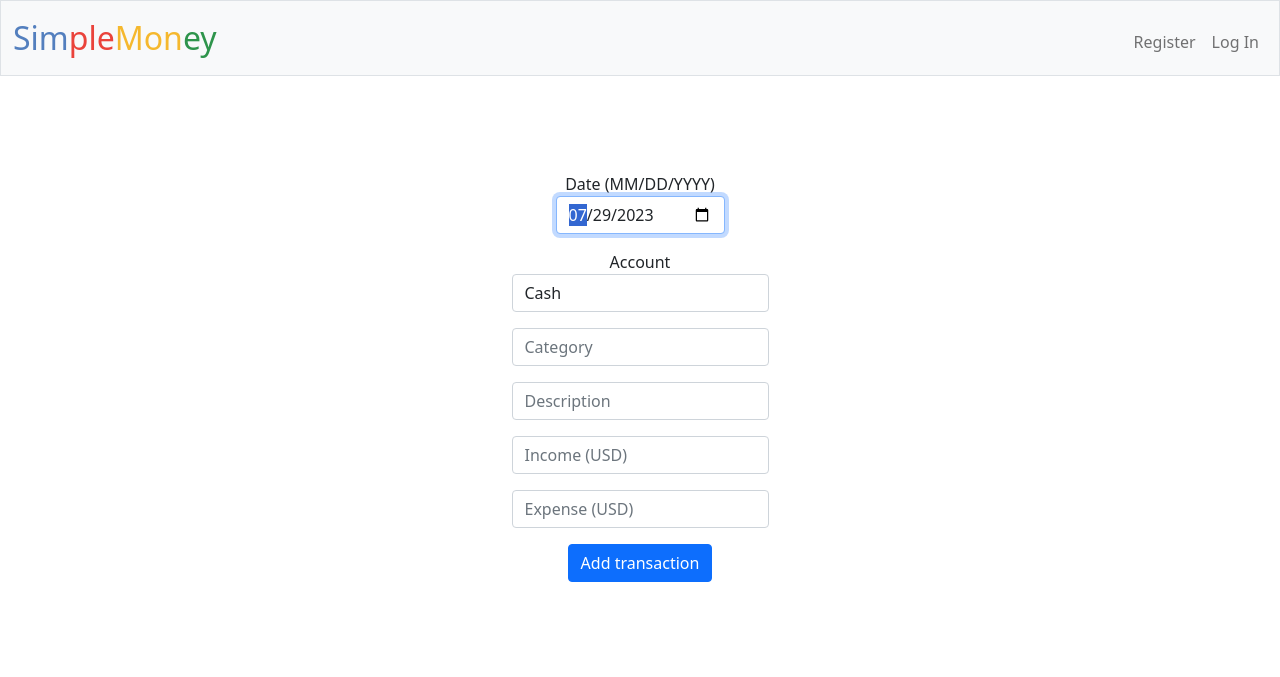
After one commit to TeeraThew/CS50_Final_Project, a Flask app: template templates/add_transactions.html in a window 1280 px wide. The commit adds this page. Shown: the top 677 px of the page. Run offline with Flask 3, Linux system fonts and the light colour scheme; the template is opened without the code that fills it, so the values that code supplies are empty.

Commit message:
Do add_transactions, history

```diff
--- a/app.py
+++ b/app.py
@@ -13,7 +13,7 @@ from sqlalchemy.ext.automap import automap_base
 # Flask-SQLAlchemy is an extension for Flask that adds support for SQLAlchemy to your application.
 from flask_sqlalchemy import SQLAlchemy
 
-from flask import Flask, flash, redirect, render_template, request, session
+from flask import Flask, flash, redirect, render_template, request, session, url_for
 from flask_session import Session
 from tempfile import mkdtemp
 from werkzeug.security import check_password_hash, generate_password_hash
@@ -149,21 +149,21 @@ def index():
 
     # Get the balance of each account
     transactions_db = cur.execute(
-        "SELECT * FROM transactions WHERE user_id = :user_id GROUP BY account", {'user_id': user_id}
+        "SELECT account, SUM(income) AS total_income, SUM(expense) AS total_expense  FROM transactions WHERE user_id = :user_id GROUP BY account", {'user_id': user_id}
     )
     transactions_db = transactions_db.fetchall()
 
     # Add the key "balance" to each dictionary in the list of transactions
     for row in transactions_db:
-        row["balance"] = row["income"] - row["expense"]
+        row["balance"] = row["total_income"] - row["total_expense"]
 
     # Total income, total expense, total balance from all accounts
     income_total = 0
     expense_total = 0
     balance_total = 0
     for row in transactions_db:
-        income_total += row["income"]
-        expense_total += row["expense"]
+        income_total += row["total_income"]
+        expense_total += row["total_expense"]
         balance_total += row["balance"]
 
     # Find how much cash the user currently has in the table "users"
@@ -180,20 +180,6 @@ def index():
         balance_total=balance_total,
         user_cash=user_cash
     )
-
-
-@app.route("/add_transactions", methods=["GET", "POST"])
-@login_required
-def buy():
-    """Buy shares of stock"""
-    return apology("TODO")
-
-
-@app.route("/history")
-@login_required
-def history():
-    """Show history of transactions"""
-    return apology("TODO")
 
 
 @app.route("/login", methods=["GET", "POST"])
@@ -244,13 +230,6 @@ def logout():
 
     # Redirect user to login form
     return redirect("/")
-
-
-@app.route("/quote", methods=["GET", "POST"])
-@login_required
-def quote():
-    """Get stock quote."""
-    return apology("TODO")
 
 
 @app.route("/register", methods=["GET", "POST"])
@@ -323,10 +302,89 @@ def register():
         return render_template("register.html")
 
 
-@app.route("/sell", methods=["GET", "POST"])
+@app.route("/history")
 @login_required
-def sell():
-    """Sell shares of stock"""
+def history():
+    """Show history of transactions"""
+    # Get current user's id
+    user_id = session["user_id"]
+
+    # Get user's transactions
+    transactions_db = cur.execute(
+        "SELECT * FROM transactions WHERE user_id = :user_id", {'user_id': user_id}
+    )
+    transactions_db = transactions_db.fetchall()
+
+    # Add the key "balance" to each dictionary in the list of transactions
+    for row in transactions_db:
+        row["balance"] = row["income"] - row["expense"]
+
+    return render_template("history.html", transactions_db=transactions_db)
+
+
+@app.route("/add_transactions", methods=["GET", "POST"])
+@login_required
+def add_transactions():
+    """Add transactions"""
+    # User reached route via GET
+    if request.method == "GET":
+        return render_template("add_transactions.html")
+
+    # User reached route via POST
+    else:
+        # Get input data from the form
+        date = request.form.get("date")
+        account = request.form.get("account")
+        category = request.form.get("category")
+        description = request.form.get("description")
+
+        income = request.form.get("income")
+        if not income:
+            income = 0
+        income = round(float(income), 2)
+
+        expense = request.form.get("expense")
+        if not expense:
+            expense = 0
+        expense = round(float(expense), 2)
+
+        # If the input is blank
+        if not account:
+            return apology("must provide account")
+
+        # If shares is not a positive integer
+        if income < 0 or expense < 0:
+            return apology("income and expense must be nonnegative")
+
+        # Get user's id of current user
+        user_id = session["user_id"]
+
+        # # Get current date and time
+        # date = current_time()
+
+        # Insert new transaction into transaction history (in table "transactions")
+        with conn:
+            cur.execute(
+                """INSERT INTO transactions (user_id, date, account, category, description, income, expense)
+                VALUES (:user_id, :date, :account, :category, :description, :income, :expense)""",
+                {'user_id': user_id,
+                'date': date,
+                'account': account,
+                'category': category,
+                'description': description,
+                'income': income,
+                'expense': expense}
+            )
+
+        # Redirect user to home page
+        flash("Transactions added!")
+        return redirect(url_for("index"))
+
+
+@app.route("/edit_transactions", methods=["GET", "POST"])
+@login_required
+def edit_transactions():
+    """Edit transactions"""
     return apology("TODO")
 
 
--- a/helpers.py
+++ b/helpers.py
@@ -6,7 +6,6 @@ import subprocess
 import urllib
 import uuid
 import re
-
 from flask import redirect, render_template, session
 from functools import wraps
 
@@ -29,8 +28,7 @@ def apology(message, code=400):
 def login_required(f):
     """
     Decorate routes to require login.
-
-    http://flask.pocoo.org/docs/0.12/patterns/viewdecorators/
+    https://flask.palletsprojects.com/en/2.3.x/views/#view-decorators
     """
     @wraps(f)
     def decorated_function(*args, **kwargs):
--- a/preparation.txt
+++ b/preparation.txt
@@ -45,7 +45,6 @@ Add transactions
     - description	    text
     - income			real
     - expense			real
-    - balance 			real
 
 Edit transactions
 
--- /dev/null
+++ b/static/scripts/add_transactions.js
@@ -0,0 +1,22 @@
+// Run the javascript code after the HTML document has been completely parsed,
+//  and all deferred scripts (<script defer src="…"> and <script type="module">) have downloaded and executed.
+document.addEventListener('DOMContentLoaded', function() {
+    const dateInput = document.getElementById('date');
+
+    // Using the user's timezone
+    dateInput.value = formatDate();
+
+    // Convert date and month input to have 2 digits
+    function padTo2Digits(num) {
+        return num.toString().padStart(2, '0');
+    }
+
+    // Format the current date as YYYY-MM-DD
+    function formatDate(date = new Date()) {
+        return [
+            date.getFullYear(),
+            padTo2Digits(date.getMonth() + 1),
+            padTo2Digits(date.getDate()),
+        ].join('-');
+    }
+});
--- /dev/null
+++ b/static/scripts/script.js
@@ -0,0 +1,5 @@
+// Run the javascript code after the HTML document has been completely parsed,
+//  and all deferred scripts (<script defer src="…"> and <script type="module">) have downloaded and executed.
+document.addEventListener('DOMContentLoaded', function() {
+
+});
--- /dev/null
+++ b/templates/add_transactions.html
@@ -0,0 +1,41 @@
+{% extends "layout.html" %}
+
+{% block scripts %}
+
+    <!-- Include javascript files (.js file) for this template -->
+    <script src="static/scripts/add_transactions.js"></script>
+
+{% endblock %}
+
+{% block title %}
+    Add Transactions
+{% endblock %}
+
+{% block main %}
+    <main class="container py-5 text-center">
+        <form action="/add_transactions" method="post">
+            <div class="mb-3">
+                <label for="date">Date (MM/DD/YYYY)</label>
+                <input id="date" autocomplete="off" autofocus="" class="form-control mx-auto w-auto" name="date" placeholder="Date" type="date" required>
+            </div>
+            <div class="mb-3">
+                <label for="account">Account</label>
+                <!-- Make this input an required input and set default value to "Cash" -->
+                <input id="account" autocomplete="off" class="form-control mx-auto w-auto" name="account" placeholder="Account" type="text" value="Cash" required>
+            </div>
+            <div class="mb-3">
+                <input autocomplete="off" class="form-control mx-auto w-auto" name="category" placeholder="Category" type="text">
+            </div>
+            <div class="mb-3">
+                <input autocomplete="off" class="form-control mx-auto w-auto" name="description" placeholder="Description" type="text">
+            </div>
+            <div class="mb-3">
+                <input autocomplete="off" class="form-control mx-auto w-auto" name="income" placeholder="Income (USD)" type="number">
+            </div>
+            <div class="mb-3">
+                <input autocomplete="off" class="form-control mx-auto w-auto" name="expense" placeholder="Expense (USD)" type="number">
+            </div>
+            <button class="btn btn-primary" type="submit">Add transaction</button>
+        </form>
+    </main>
+{% endblock %}
--- a/templates/history.html
+++ b/templates/history.html
@@ -25,7 +25,9 @@
                         <td class="text-start">{{ row["date"] }}</td>
                         <td class="text-start">{{ row["account"] }}</td>
                         <td class="text-start">{{ row["category"] }}</td>
-                        <td class="text-start">{{ row["description"] }}</td>
+                        <!-- Prevent long strings of text from breaking your components’ layout by using
+                            .text-break to set word-wrap: break-word and word-break: break-word.  -->
+                        <td id="transaction-description" class="text-start text-break">{{ row["description"] }}</td>
                         <td class="text-end">{{ row["income"] | usd }}</td>
                         <td class="text-end">{{ row["expense"] | usd }}</td>
                         <td class="text-end">{{ row["balance"] | usd }}</td>
--- a/templates/layout.html
+++ b/templates/layout.html
@@ -19,6 +19,11 @@
 
         <link href="/static/styles.css" rel="stylesheet">
 
+        <!-- Include javascript files (.js file) -->
+        <script src="/static/scripts/script.js"></script>
+
+        {% block scripts %}{% endblock %}
+
         <title>SimpleMoney: {% block title %}{% endblock %}</title>
 
     </head>
@@ -34,18 +39,17 @@
                 <div class="collapse navbar-collapse" id="navbar">
                     {% if session["user_id"] %}
                         <ul class="navbar-nav me-auto mt-2">
-                            <li class="nav-item"><a class="nav-link" href="/add_transactions">Add</a></li>
-                            <li class="nav-item"><a class="nav-link" href="/edit">Edit</a></li>
-                            <li class="nav-item"><a class="nav-link" href="/sell">Sell</a></li>
-                            <li class="nav-item"><a class="nav-link" href="/history">History</a></li>
+                            <li class="nav-item"><a class="nav-link" href="{{ url_for("add_transactions") }}">Add transactions</a></li>
+                            <li class="nav-item"><a class="nav-link" href="{{ url_for("edit_transactions") }}">Edit transactions</a></li>
+                            <li class="nav-item"><a class="nav-link" href="{{ url_for("history") }}">History</a></li>
                         </ul>
                         <ul class="navbar-nav ms-auto mt-2">
                             <li class="nav-item"><a class="nav-link" href="/logout">Log Out</a></li>
                         </ul>
                     {% else %}
                         <ul class="navbar-nav ms-auto mt-2">
-                            <li class="nav-item"><a class="nav-link" href="/register">Register</a></li>
-                            <li class="nav-item"><a class="nav-link" href="/login">Log In</a></li>
+                            <li class="nav-item"><a class="nav-link" href="{{ url_for("register") }}">Register</a></li>
+                            <li class="nav-item"><a class="nav-link" href="{{ url_for("login") }}">Log In</a></li>
                         </ul>
                     {% endif %}
                 </div>
```
Also changed, not shown: static/styles.css (+9 -0 lines), templates/index.html (+2 -5 lines), database.db, 3 other files.
